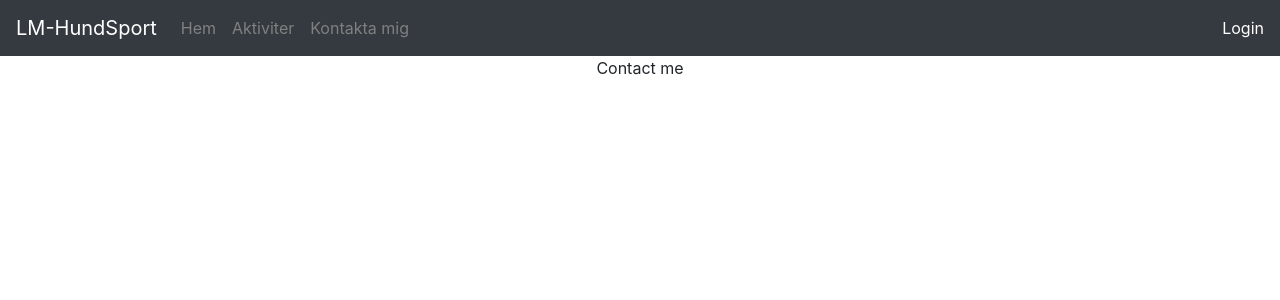
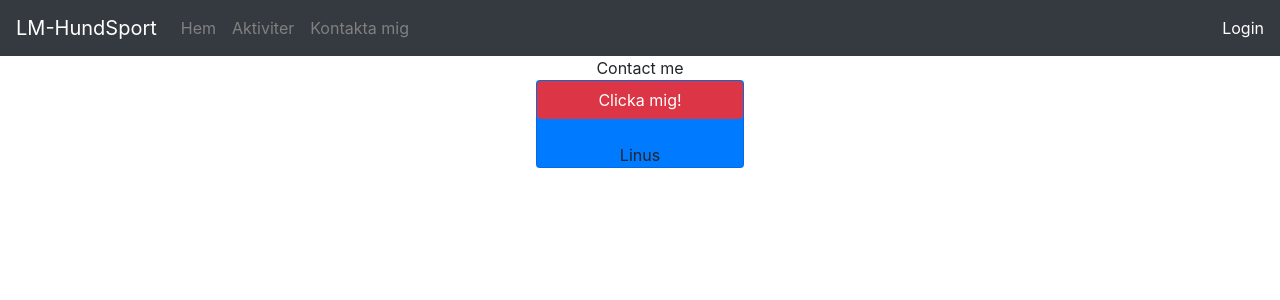
Before and after one commit to linusnyren/LM-Agility, a React (Create React App) app in the folder client/lm_hundsport/: page /contact in a window 1280 px wide. Shown: the top 300 px of the page. Built offline with nearby package versions, Linux system fonts and the light colour scheme.

Commit message:
work in progress

```diff
--- a/client/lm_hundsport/src/components/Event.js
+++ b/client/lm_hundsport/src/components/Event.js
@@ -1,12 +1,17 @@
 import React from 'react'
 import EventList from './EventList'
+import { Jumbotron } from 'react-bootstrap'
 
 export default function Event() {
     return (
         <div>
-
+            <Jumbotron>
+          <h1>Hello, world!</h1>
+                <p>
+                Signa upp för fasen
+                </p>
                 <EventList/>
-
+            </Jumbotron>
         </div>
     )
 }
--- a/client/lm_hundsport/src/components/EventList.js
+++ b/client/lm_hundsport/src/components/EventList.js
@@ -16,32 +16,21 @@ export default function EventList() {
   return (
     <div>
       laddar events
-
     </div>
   )
   }
   if(!loading){
     return(
-      <Jumbotron>
-          <h1>Hello, world!</h1>
-        <p>
-          This is a simple hero unit, a simple jumbotron-style component for calling
-          extra attention to featured content or information.
-      </p>
         <Container>
           <Row>
             {activities.map(event =>
             <Col key={event.id}>
-
               <EventItem data={event} activities={setActivities}/>
-
             </Col>
-
             )}
-
             </Row>
         </Container>
-      </Jumbotron>
+
     )
   }
 
--- a/client/lm_hundsport/src/pages/Contact.js
+++ b/client/lm_hundsport/src/pages/Contact.js
@@ -1,7 +1,17 @@
-import React from 'react'
+import React, {useState} from 'react'
+import {Button, Card} from 'react-bootstrap'
+export default function Contact(){
 
-export default function Contact(){
+    const [click, setClick] = useState(false)
+
     return(
+        <div>
         <div>Contact me</div>
+        <Card style={{width: '13rem',  marginLeft: 'auto', marginRight:'auto'}} bg={click ? "warning" : "primary"}>
+        <Button variant={click ? "success" : "danger"} onClick={() => setClick(!click)}>Clicka mig!</Button><br></br>
+        {click ? "Marcus" : "Linus"}<br></br>
+
+        </Card>
+        </div>
     )
 }
```
